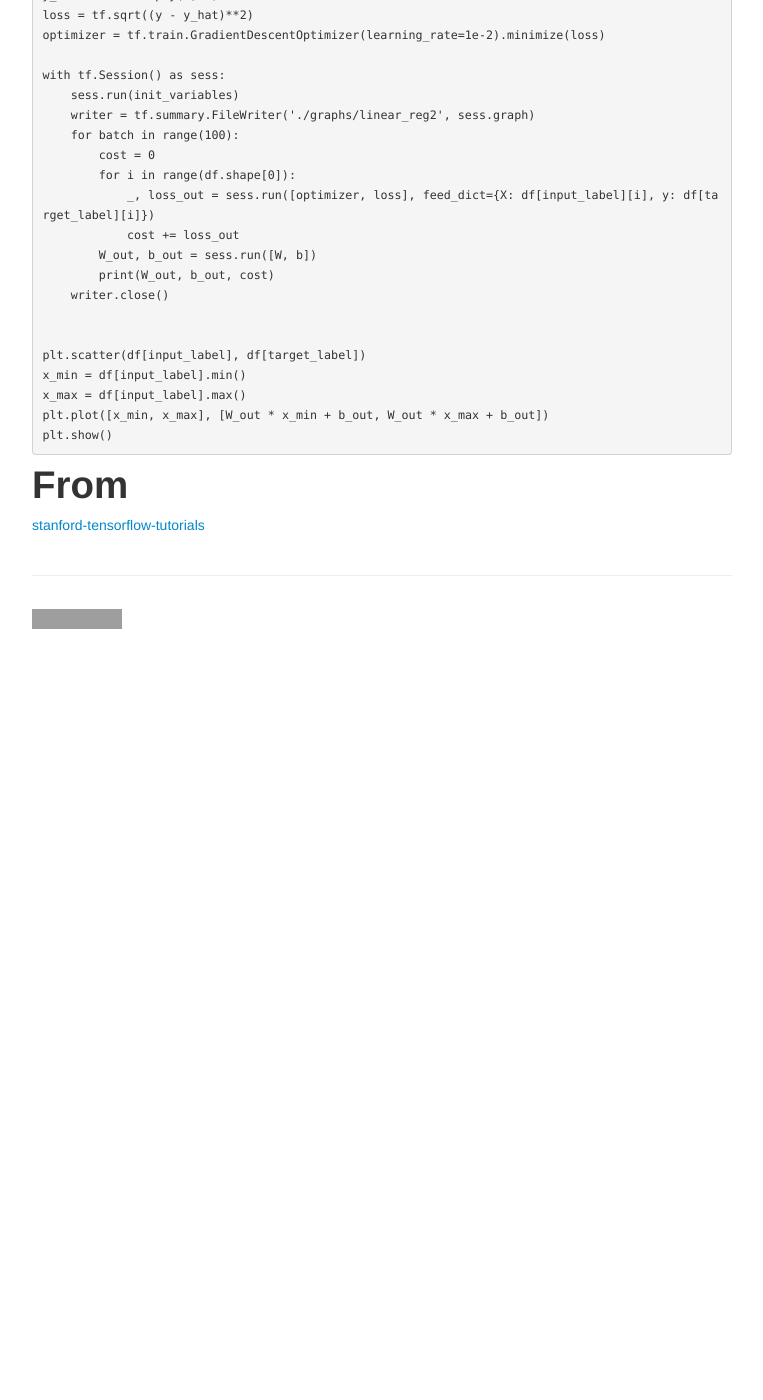
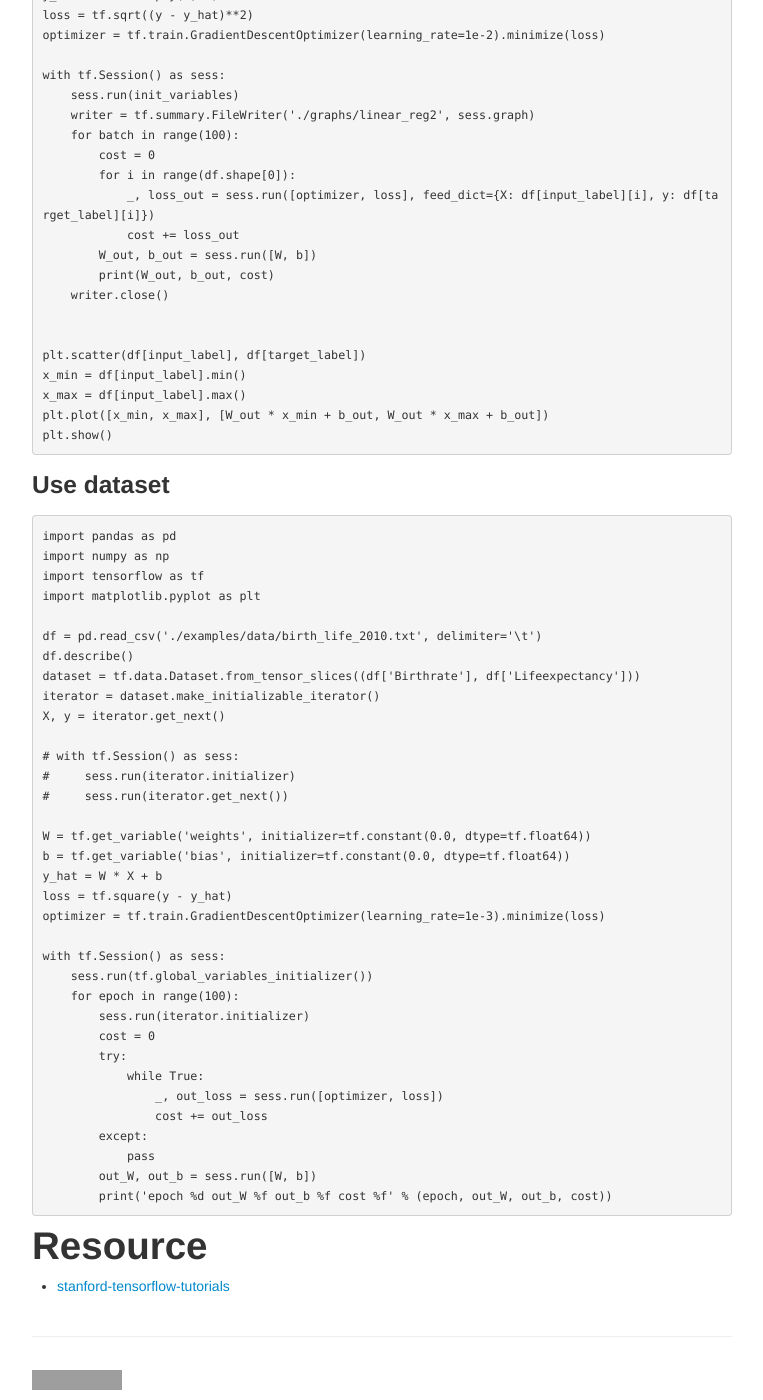
Before and after one commit to resoliwan/resoliwan.github.io, a Jekyll site: the page built from pages/linear_regression.md, in a window 1280 px wide and 1400 px high, scrolled down 1383 px. Shown: the whole window, without its empty margins (258-1021 px from the left). Built offline with Jekyll 4.4.1, drawn with Linux system fonts in a browser that asks for light colours; our own code applies the rules of GitHub Pages for plain Markdown files; formulas are drawn with MathJax 3; before the commit the page ends 2022 px from its top, so only the background shows below that; some of the changed text lies outside the part shown; grey boxes are pictures that could not be loaded.

````diff
--- a/pages/linear_regression.md
+++ b/pages/linear_regression.md
@@ -35,7 +35,7 @@ Tonga	3.911	72.150658537
 \\( cost(\theta) = \sum_{i=0}^{M}loss(x^{(i)})\\)
 
 # Code
-# Place holder 사용가장 기본폼.
+### Use Place holder.
 ```python
 import pandas as pd
 import numpy as np
@@ -77,8 +77,43 @@ x_max = df[input_label].max()
 plt.plot([x_min, x_max], [W_out * x_min + b_out, W_out * x_max + b_out])
 plt.show()
 ```
+### Use dataset
+```python
+import pandas as pd
+import numpy as np
+import tensorflow as tf
+import matplotlib.pyplot as plt
 
+df = pd.read_csv('./examples/data/birth_life_2010.txt', delimiter='\t')
+df.describe()
+dataset = tf.data.Dataset.from_tensor_slices((df['Birthrate'], df['Lifeexpectancy']))
+iterator = dataset.make_initializable_iterator()
+X, y = iterator.get_next()
 
+# with tf.Session() as sess:
+#     sess.run(iterator.initializer)
+#     sess.run(iterator.get_next())
 
-# From
-[stanford-tensorflow-tutorials](https://gitter.im/stanford-tensorflow-tutorials)
+W = tf.get_variable('weights', initializer=tf.constant(0.0, dtype=tf.float64))
+b = tf.get_variable('bias', initializer=tf.constant(0.0, dtype=tf.float64))
+y_hat = W * X + b
+loss = tf.square(y - y_hat)
+optimizer = tf.train.GradientDescentOptimizer(learning_rate=1e-3).minimize(loss)
+
+with tf.Session() as sess:
+    sess.run(tf.global_variables_initializer())
+    for epoch in range(100):
+        sess.run(iterator.initializer)
+        cost = 0
+        try:
+            while True:
+                _, out_loss = sess.run([optimizer, loss])
+                cost += out_loss
+        except:
+            pass
+        out_W, out_b = sess.run([W, b])
+        print('epoch %d out_W %f out_b %f cost %f' % (epoch, out_W, out_b, cost))
+```
+
+# Resource
+- [stanford-tensorflow-tutorials](https://gitter.im/stanford-tensorflow-tutorials)
````
Also changed, not shown: pages/MNIST.md (added, +40 -0 lines), pages/softmax.md (+3 -0 lines), pages/tensorflow_dataset.md (added, +37 -0 lines).
